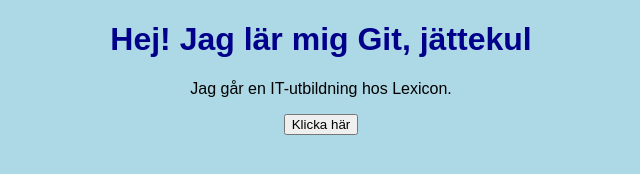
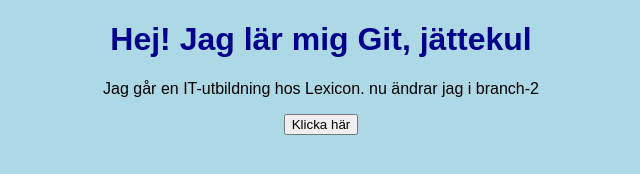
Before and after one commit to OlaJons/mitt-git-projekt, a plain HTML site: page index.html in a window 1280 px wide. Shown: the whole page, without its empty margins (319-959 px from the left). Drawn offline with Linux system fonts and the light colour scheme.

Commit message:
Ändrat i branch-2

```diff
--- a/index.html
+++ b/index.html
@@ -7,7 +7,7 @@
 </head>
 <body>
   <h1>Hej! Jag lär mig Git, jättekul</h1>
-  <p>Jag går en IT-utbildning hos Lexicon.</p>
+  <p>Jag går en IT-utbildning hos Lexicon. nu ändrar jag i branch-2</p>
   <button id="myButton">Klicka här</button>
   <script src="script.js"></script>
 </body>
```
